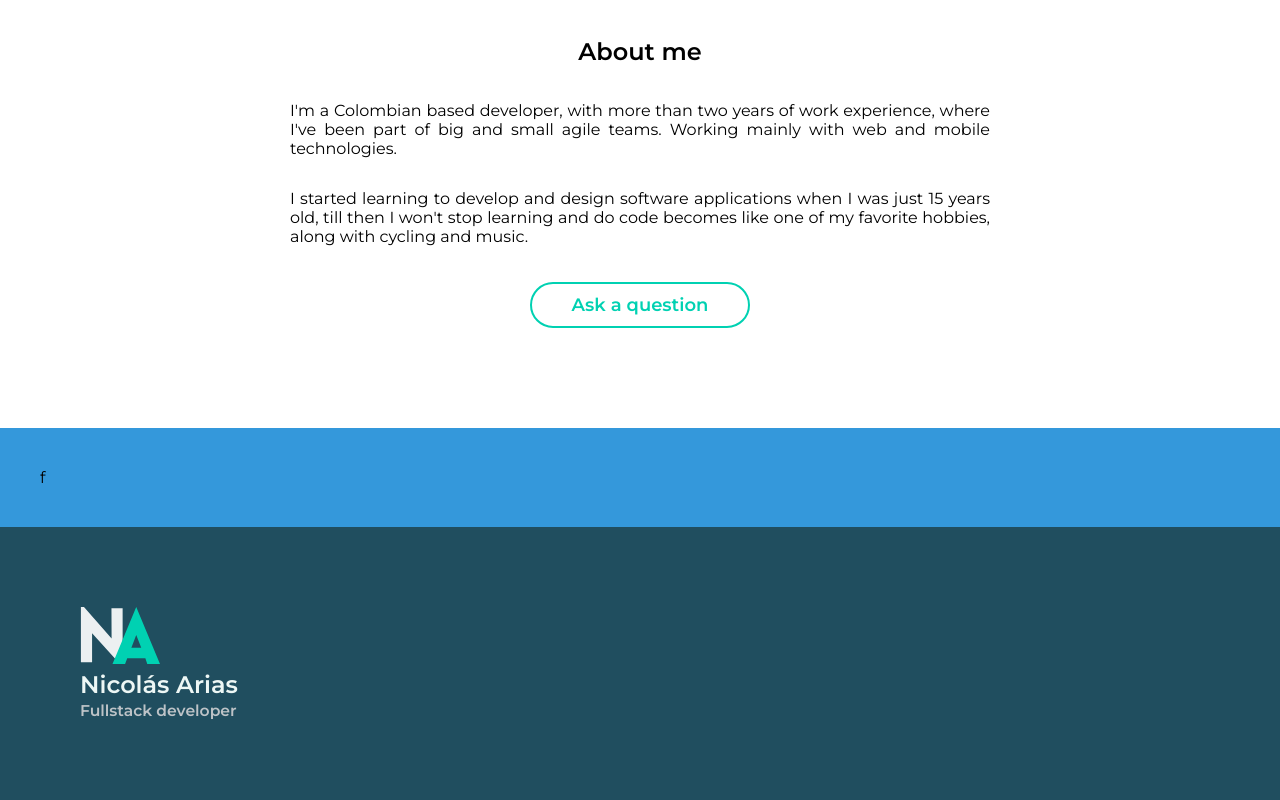
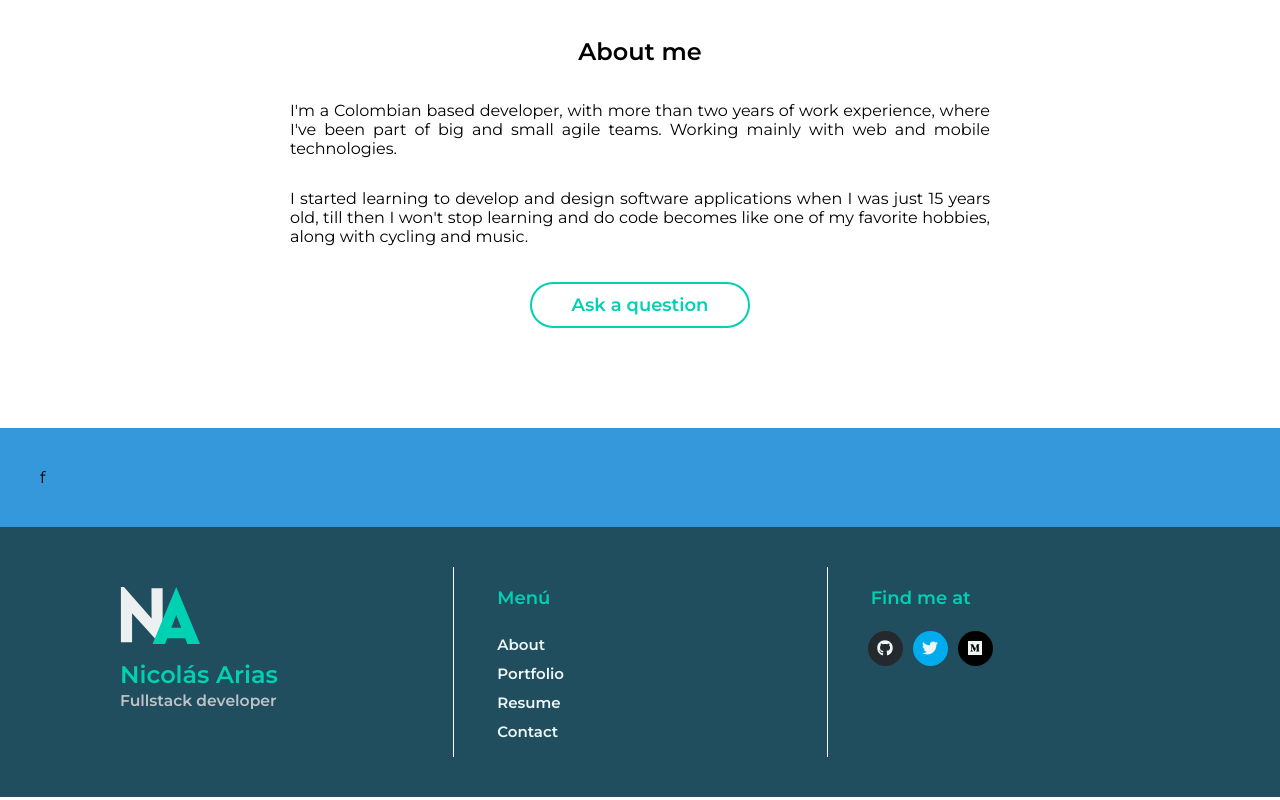
Before and after one commit to Narias1999/Narias1999.github.io, a React (Create React App) app: page / in a window 1280 px wide. Shown: the part 743-1543 px from the top of the page. Built offline with nearby package versions, Linux system fonts and the light colour scheme.

Commit message:
Social Media Component

```diff
--- a/package.json
+++ b/package.json
@@ -4,6 +4,7 @@
   "private": true,
   "dependencies": {
     "@fortawesome/fontawesome-svg-core": "^1.2.17",
+    "@fortawesome/free-brands-svg-icons": "^5.8.1",
     "@fortawesome/free-solid-svg-icons": "^5.8.1",
     "@fortawesome/react-fontawesome": "^0.1.4",
     "react": "^16.7.0",
--- a/src/components/Button.module.css
+++ b/src/components/Button.module.css
@@ -24,8 +24,3 @@
   color: var(--white);
   border-color: var(--brand-light);
 }
-/* .Button.Button.bordered:hover {
-  background: transparent;
-  color: var(--brand-light);
-  border-color: var(--brand-light);
-} */
--- a/src/components/Footer.js
+++ b/src/components/Footer.js
@@ -1,6 +1,9 @@
 import React from "react";
 import styles from "./Footer.module.css";
 import Logo from "./../assets/logo.svg";
+import { Link } from "react-router-dom";
+import SocialMedia from "./SocialMedia";
+
 function Footer({}) {
   return (
     <footer>
@@ -9,6 +12,27 @@ function Footer({}) {
         <h4>Nicolás Arias</h4>
         <strong>Fullstack developer</strong>
       </div>
+      <div className={styles.Menu}>
+        <h4>Menú</h4>
+        <ul>
+          <li>
+            <Link to="/">About</Link>
+          </li>
+          <li>
+            <Link to="/">Portfolio</Link>
+          </li>
+          <li>
+            <Link to="/">Resume</Link>
+          </li>
+          <li>
+            <Link to="/">Contact</Link>
+          </li>
+        </ul>
+      </div>
+      <div className={styles.Contact}>
+        <h4>Find me at</h4>
+        <SocialMedia />
+      </div>
     </footer>
   );
 }
--- a/src/components/Footer.module.css
+++ b/src/components/Footer.module.css
@@ -1,18 +1,55 @@
 footer {
   background: var(--primary);
   color: var(--white);
-  padding: 80px;
+  padding: 40px 80px;
   display: grid;
-  grid-template-columns: repeat(4, 1fr);
+  grid-template-columns: repeat(3, 1fr);
+}
+footer > div {
+  padding-top: 20px;
+  border-left: 1px solid #fff;
+  padding-left: 40px;
+}
+footer > div > h4 {
+  margin-bottom: 12px;
+  color: var(--brand);
+  margin-top: 0;
+  font-size: 18px;
+  padding: 0 3px;
+}
+.Brand {
+  border: 0;
 }
 .Brand img {
   width: 80px;
+  margin-bottom: 10px;
 }
 .Brand h4 {
   margin: 2px 0;
   font-size: 24px;
+  padding: 0;
 }
 .Brand strong {
   color: var(--gray);
   font-size: 15.6px;
 }
+.Menu ul {
+  flex-direction: column;
+}
+.Menu ul li {
+  padding: 0;
+  padding-top: 10px;
+}
+.Menu ul li a {
+  font-size: 15px;
+  padding: 0 3px;
+  padding-bottom: 2px;
+  transition: 0.4s;
+  text-decoration: none;
+  color: var(--white);
+  font-weight: 600;
+  border-bottom: 2px solid transparent;
+}
+.Menu ul li a:hover {
+  border-color: var(--brand);
+}
--- a/src/components/Navigator.module.css
+++ b/src/components/Navigator.module.css
@@ -9,16 +9,6 @@
   left: 0;
   color: var(--white);
 }
-
-.Navigator ul {
-  display: flex;
-}
-
-.Navigator li {
-  list-style: none;
-  padding: 0 10px;
-}
-
 .Navigator a {
   text-decoration: none;
   color: var(--white);
--- /dev/null
+++ b/src/components/SocialMedia.js
@@ -0,0 +1,41 @@
+import React from "react";
+import styles from "./SocialMedia.module.css";
+import { FontAwesomeIcon } from "@fortawesome/react-fontawesome";
+
+const SocialItem = ({ url, icon, color }) => (
+  <div className={styles.item} style={{ backgroundColor: color }}>
+    <a href={url}>
+      <FontAwesomeIcon className={styles.icon} icon={["fab", icon]} size="md" />
+    </a>
+  </div>
+);
+
+function SocialMedia({}) {
+  const items = [
+    {
+      url: "https://github.com/Narias1999",
+      icon: "github",
+      color: "#24292e"
+    },
+    {
+      url: "https://twitter.com/nmarias_dev",
+      icon: "twitter",
+      color: "#00acee"
+    },
+    {
+      url: "https://medium.com/@nmariasdev",
+      icon: "medium",
+      color: "#000"
+    }
+  ];
+
+  return (
+    <div className={styles.SocialMedia}>
+      {items.map(item => (
+        <SocialItem {...item} />
+      ))}
+    </div>
+  );
+}
+
+export default SocialMedia;
--- /dev/null
+++ b/src/components/SocialMedia.module.css
@@ -0,0 +1,17 @@
+.SocialMedia {
+  display: flex;
+  padding-top: 10px;
+  flex-wrap: wrap;
+}
+.SocialMedia .item {
+  display: flex;
+  align-items: center;
+  justify-content: center;
+  border-radius: 50%;
+  height: 35px;
+  width: 35px;
+  margin-right: 10px;
+}
+.SocialMedia .item .icon {
+  color: var(--white);
+}
--- a/src/index.css
+++ b/src/index.css
@@ -11,6 +11,16 @@
   --fontFamily: "Montserrat", "Segoe UI", "Roboto", "Oxygen", "Ubuntu",
     "Cantarell", "Fira Sans", "Droid Sans", "Helvetica Neue", sans-serif;
 }
+ul {
+  display: flex;
+  padding: 0;
+}
+
+ul > li {
+  list-style: none;
+  padding: 0 10px;
+}
+
 ::-webkit-scrollbar {
   width: 8px;
 }
--- a/src/index.js
+++ b/src/index.js
@@ -7,10 +7,11 @@ import {
   faMobile,
   faMeteor
 } from "@fortawesome/free-solid-svg-icons";
+import { fab } from "@fortawesome/free-brands-svg-icons";
 import App from "./App";
 import * as serviceWorker from "./serviceWorker";
 
-library.add(faDesktop, faMobile, faMeteor);
+library.add(fab, faDesktop, faMobile, faMeteor);
 
 ReactDOM.render(<App />, document.getElementById("root"));
 
```
Also changed, not shown: 1 other file (tests, documents, lock files or other folders).
